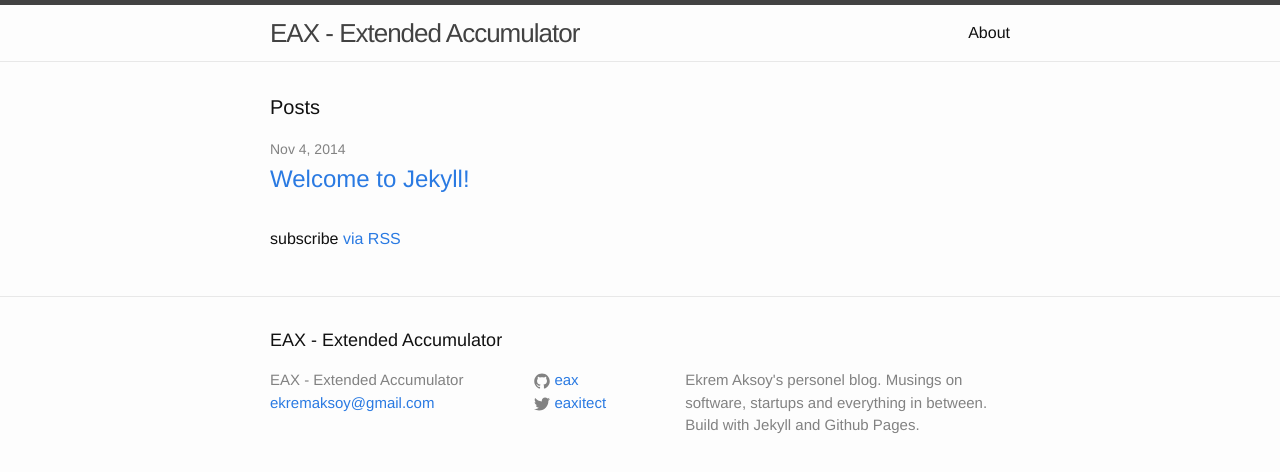
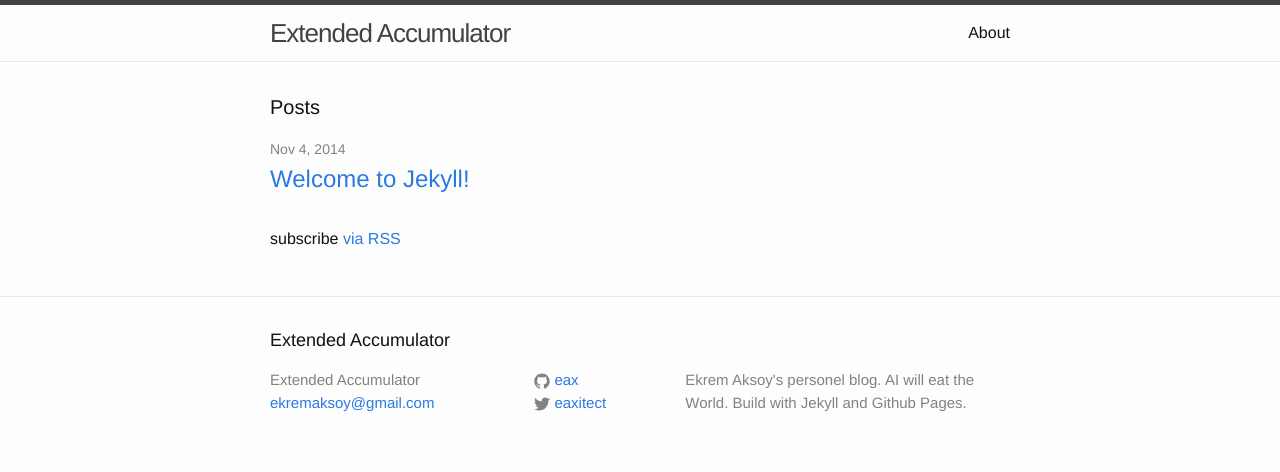
Before and after one commit to eax/eax.github.com, a Jekyll site: the page built from index.html, in a window 1280 px wide. Shown: the top 472 px of the page. Built offline with Jekyll 4.4.1, drawn with Linux system fonts in a browser that asks for light colours.

Commit message:
updated config

```diff
--- a/_config.yml
+++ b/_config.yml
@@ -1,11 +1,12 @@
 # Site settings
-title: EAX - Extended Accumulator
+title: Extended Accumulator
 email: ekremaksoy@gmail.com
 description: > # this means to ignore newlines until "baseurl:"
-  Ekrem Aksoy's personel blog. Musings on software, startups and everything in between. Build with Jekyll and Github Pages.
+  Ekrem Aksoy's personel blog. AI will eat the World. Build with Jekyll and Github Pages.
 baseurl: "" # the subpath of your site, e.g. /blog/
 url: "http://eax.github.io" # the base hostname & protocol for your site
 twitter_username: eaxitect
+linkedin_username: ekremaksoy
 github_username:  eax
 
 # Build settings
```
